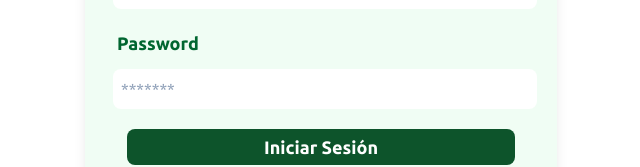
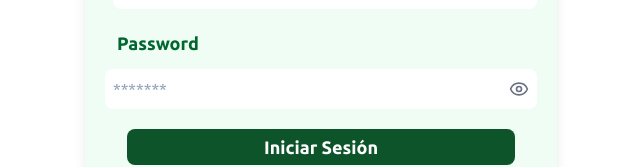
Before and after one commit to Alejandrogv2304/truck_front, a React (Vite) app: page /auth/login in a window 1280 px wide. Shown: the part 323-490 px from the top of the page, without its empty margins (319-959 px from the left). Built offline with nearby package versions, Linux system fonts and the light colour scheme; no server answers; what @react-pdf/renderer would draw is missing.

Commit message:
Detalle de mejora en el login

```diff
--- a/src/views/LoginView.tsx
+++ b/src/views/LoginView.tsx
@@ -5,9 +5,11 @@ import { isAxiosError } from "axios";
 import { toast } from "sonner";
 import api from "../config/axios";
 import ErrorMessage from "../components/ErrorMessage";
-import { useEffect } from "react";
+import { useEffect, useState } from "react";
+import { Eye, EyeOff } from "lucide-react";
 
 export default function LoginView() {
+    const [visible, setVisible] = useState(false);
     const navigate = useNavigate();
   const initialValues: LoginForm = {
     correo: '',
@@ -78,16 +80,24 @@ export default function LoginView() {
       </div>
       <div className="grid grid-cols-1 space-y-3">
         <label htmlFor="password" className="text-lg font-semibold text-green-800 pl-3">Password</label>
+        <div className="flex justify-between bg-white  rounded-lg pr-2 p-2">
         <input  id="password"
-            type="password"
+            type={visible ? "text" : "password"}
             placeholder="*******"
-            className="bg-white border-none p-2 rounded-lg placeholder-slate-400 ml-2"
+            className="flex-1 bg-transparent border-none outline-none placeholder-slate-400"
             {...register("password", {
                 required: "El Password es obligatorio",
             })}
+            />
+              <button
+              type="button"
+              onClick={() => setVisible(!visible)}
+              className="text-gray-500 hover:text-gray-700"
             >
+              {visible ? <EyeOff size={20} /> : <Eye size={20} />}
+            </button>
+           </div>
 
-            </input>
             {errors.password && (
             <ErrorMessage>{errors.password.message}</ErrorMessage>
         )}
```
